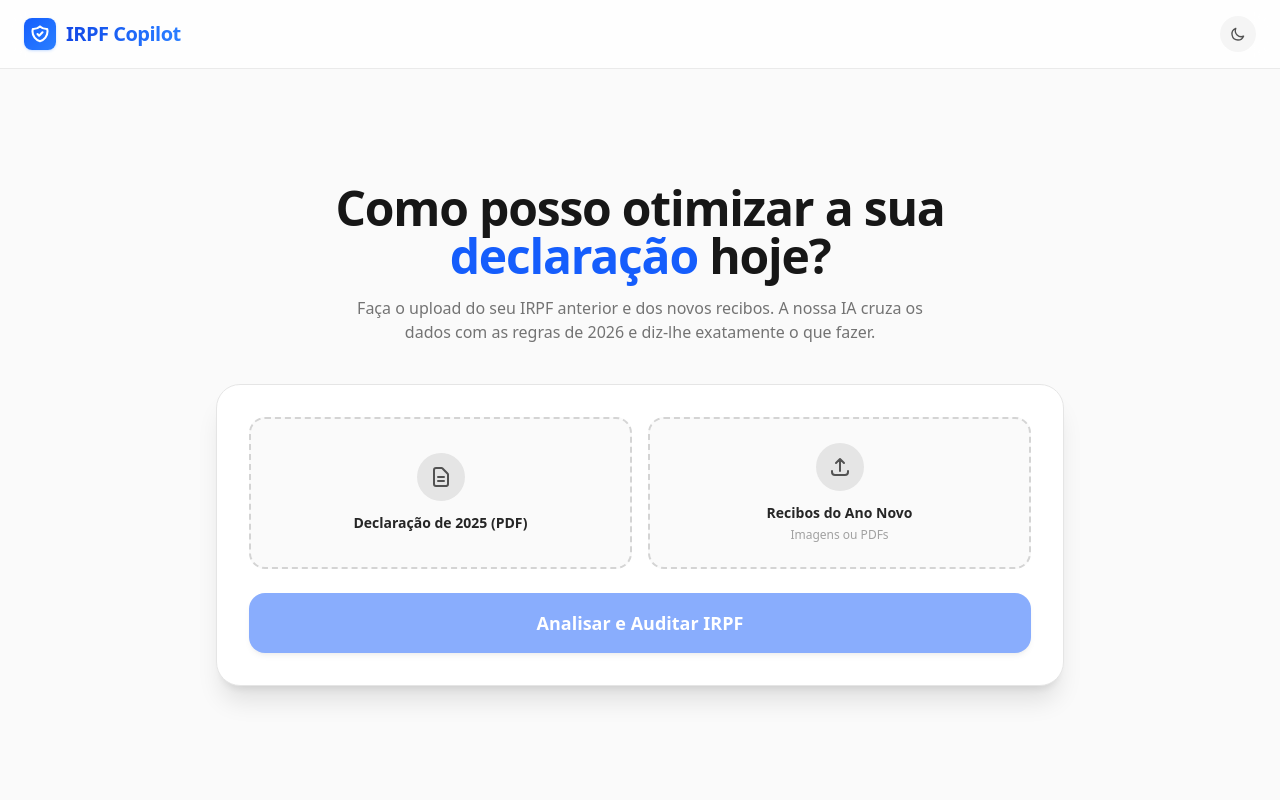
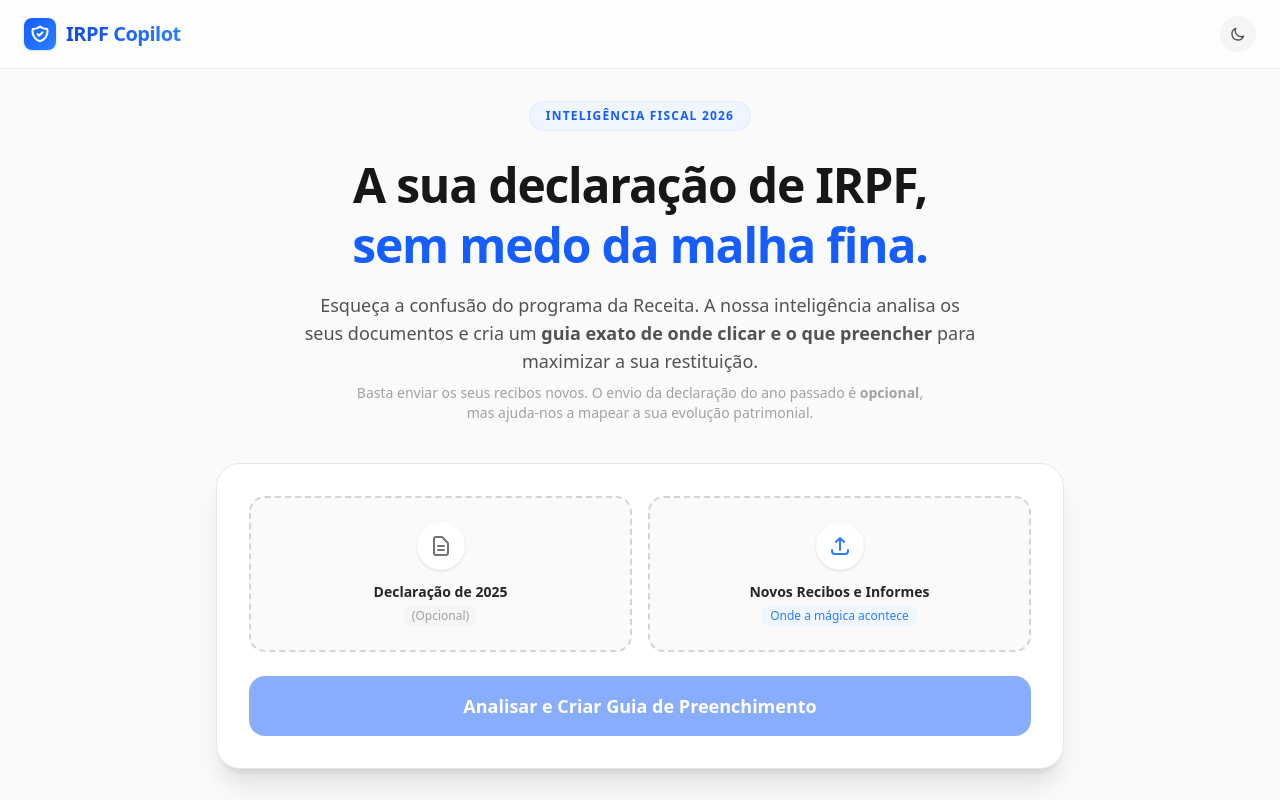
Before and after one commit to jefheee/irpf-copilot, a Next.js app: page / in a window 1280 px wide. Built offline with nearby package versions, Linux system fonts and the light colour scheme.

Commit message:
Revise chat assistant introduction and UI elements on Home page for improved clarity and user engagement; update file upload prompts and enhance visual styling to align with 2026 tax guidelines.

```diff
--- a/src/app/page.tsx
+++ b/src/app/page.tsx
@@ -112,7 +112,7 @@ export default function Home() {
         setResult(data as ExtractedData);
         setChatMessages([{
           role: 'assistant',
-          content: 'Olá! Já auditei os seus documentos com base nas **novas regras de 2026**. \n\nNo menu lateral, criei as suas **Ações Pendentes**. Clique em qualquer uma delas e eu dou-lhe o passo a passo exato de preenchimento, ou pergunte o que quiser aqui no chat!',
+          content: 'Olá! Sou o seu Consultor Tributário Pessoal. 🎉\n\nJá analisei tudo o que me enviou e cruzei com as novas regras de 2026 da Receita Federal. Preparei o seu **Plano de Ação** ali no menu lateral para garantir a sua maior restituição possível.\n\nClique em qualquer tarefa para eu lhe mostrar exatamente onde clicar, ou pergunte-me qualquer dúvida!',
           isNew: true
         }]);
       } else {
@@ -266,14 +266,20 @@ export default function Home() {
         </div>
       </header>
 
-      {/* ESTADO 1: TELA INICIAL LIMPA (ESTILO CANVA/GOOGLE) */}
-      {!result && (
+{/* ESTADO 1: TELA INICIAL COM ALMA E PROPÓSITO */}
+{!result && (
         <div className="flex-1 flex flex-col items-center justify-center p-6 animate-slide-up w-full max-w-4xl mx-auto overflow-y-auto">
-          <h2 className="text-4xl sm:text-5xl font-extrabold text-center text-neutral-900 dark:text-white mb-4 tracking-tight">
-            Como posso otimizar a sua <span className="text-blue-600 dark:text-blue-400">declaração</span> hoje?
+          <div className="bg-blue-50 dark:bg-blue-900/20 text-blue-600 dark:text-blue-400 px-4 py-1.5 rounded-full text-xs font-bold uppercase tracking-widest mb-6 border border-blue-100 dark:border-blue-800/30">
+            Inteligência Fiscal 2026
+          </div>
+          <h2 className="text-4xl sm:text-5xl font-extrabold text-center text-neutral-900 dark:text-white mb-4 tracking-tight leading-tight">
+            A sua declaração de IRPF, <br/><span className="text-blue-600 dark:text-blue-400">sem medo da malha fina.</span>
           </h2>
-          <p className="text-neutral-500 dark:text-zinc-400 text-center mb-10 max-w-xl">
-            Faça o upload do seu IRPF anterior e dos novos recibos. A nossa IA cruza os dados com as regras de 2026 e diz-lhe exatamente o que fazer.
+          <p className="text-neutral-600 dark:text-zinc-400 text-center mb-2 max-w-2xl text-lg">
+            Esqueça a confusão do programa da Receita. A nossa inteligência analisa os seus documentos e cria um <strong>guia exato de onde clicar e o que preencher</strong> para maximizar a sua restituição.
+          </p>
+          <p className="text-neutral-400 dark:text-zinc-500 text-center mb-10 max-w-xl text-sm">
+            Basta enviar os seus recibos novos. O envio da declaração do ano passado é <strong>opcional</strong>, mas ajuda-nos a mapear a sua evolução patrimonial.
           </p>
 
           <div className="w-full bg-white dark:bg-zinc-900 border border-neutral-200 dark:border-zinc-800 rounded-3xl shadow-xl p-8 space-y-6">
@@ -281,22 +287,23 @@ export default function Home() {
               <div className={`border-2 border-dashed rounded-2xl p-6 text-center transition-colors flex flex-col items-center justify-center ${baseFile ? 'border-blue-500 bg-blue-50 dark:bg-blue-900/10' : 'border-neutral-300 dark:border-zinc-700 bg-neutral-50 dark:bg-zinc-800/50 hover:border-blue-400 cursor-pointer'}`}>
                 <input type="file" id="base-upload" className="hidden" onChange={handleBaseFileChange} accept="application/pdf,application/json" />
                 <label htmlFor="base-upload" className="cursor-pointer w-full flex flex-col items-center">
-                  <div className={`p-3 rounded-full mb-3 ${baseFile ? 'bg-blue-100 text-blue-600 dark:bg-blue-900 dark:text-blue-300' : 'bg-neutral-200 dark:bg-zinc-700 text-neutral-600 dark:text-zinc-300'}`}>
+                  <div className={`p-3 rounded-full mb-3 ${baseFile ? 'bg-blue-100 text-blue-600 dark:bg-blue-900 dark:text-blue-300' : 'bg-white dark:bg-zinc-800 shadow-sm text-neutral-500 dark:text-zinc-400'}`}>
                     <svg className="w-6 h-6" fill="none" stroke="currentColor" viewBox="0 0 24 24"><path strokeLinecap="round" strokeLinejoin="round" strokeWidth="2" d="M9 12h6m-6 4h6m2 5H7a2 2 0 01-2-2V5a2 2 0 012-2h5.586a1 1 0 01.707.293l5.414 5.414a1 1 0 01.293.707V19a2 2 0 01-2 2z" /></svg>
                   </div>
-                  <span className="font-semibold text-sm text-neutral-800 dark:text-zinc-200">{baseFile ? 'Declaração Anexada' : 'Declaração de 2025 (PDF)'}</span>
-                  {baseFile && <span className="text-xs text-blue-600 mt-1 line-clamp-1 max-w-[200px]">{baseFile.name}</span>}
+                  <span className="font-semibold text-sm text-neutral-800 dark:text-zinc-200">{baseFile ? 'Declaração Anexada' : 'Declaração de 2025'}</span>
+                  <span className="text-xs text-neutral-400 mt-1 font-medium bg-neutral-100 dark:bg-zinc-800 px-2 py-0.5 rounded-md">(Opcional)</span>
+                  {baseFile && <span className="text-xs text-blue-600 mt-2 line-clamp-1 max-w-[200px]">{baseFile.name}</span>}
                 </label>
               </div>
 
               <div className={`border-2 border-dashed rounded-2xl p-6 text-center transition-colors flex flex-col items-center justify-center ${receiptFiles.length > 0 ? 'border-blue-500 bg-blue-50 dark:bg-blue-900/10' : 'border-neutral-300 dark:border-zinc-700 bg-neutral-50 dark:bg-zinc-800/50 hover:border-blue-400 cursor-pointer'}`}>
                 <input type="file" id="receipts-upload" className="hidden" onChange={handleReceiptsChange} accept="image/*,application/pdf" multiple />
                 <label htmlFor="receipts-upload" className="cursor-pointer w-full flex flex-col items-center">
-                  <div className={`p-3 rounded-full mb-3 ${receiptFiles.length > 0 ? 'bg-blue-100 text-blue-600 dark:bg-blue-900 dark:text-blue-300' : 'bg-neutral-200 dark:bg-zinc-700 text-neutral-600 dark:text-zinc-300'}`}>
+                  <div className={`p-3 rounded-full mb-3 ${receiptFiles.length > 0 ? 'bg-blue-100 text-blue-600 dark:bg-blue-900 dark:text-blue-300' : 'bg-white dark:bg-zinc-800 shadow-sm text-blue-500 dark:text-blue-400'}`}>
                     <svg className="w-6 h-6" fill="none" stroke="currentColor" viewBox="0 0 24 24"><path strokeLinecap="round" strokeLinejoin="round" strokeWidth="2" d="M4 16v1a3 3 0 003 3h10a3 3 0 003-3v-1m-4-8l-4-4m0 0L8 8m4-4v12" /></svg>
                   </div>
-                  <span className="font-semibold text-sm text-neutral-800 dark:text-zinc-200">{receiptFiles.length > 0 ? `${receiptFiles.length} Ficheiro(s) Anexado(s)` : 'Recibos do Ano Novo'}</span>
-                  {receiptFiles.length === 0 && <span className="text-xs text-neutral-400 mt-1">Imagens ou PDFs</span>}
+                  <span className="font-semibold text-sm text-neutral-800 dark:text-zinc-200">{receiptFiles.length > 0 ? `${receiptFiles.length} Ficheiro(s) Anexado(s)` : 'Novos Recibos e Informes'}</span>
+                  <span className="text-xs text-blue-500 mt-1 font-medium bg-blue-50 dark:bg-blue-900/20 px-2 py-0.5 rounded-md">Onde a mágica acontece</span>
                 </label>
               </div>
             </div>
@@ -304,14 +311,14 @@ export default function Home() {
             <button
               onClick={handleUpload}
               disabled={(!baseFile && receiptFiles.length === 0) || loading}
-              className="w-full bg-blue-600 text-white py-4 rounded-2xl font-bold text-lg hover:bg-blue-700 disabled:opacity-50 disabled:cursor-not-allowed transition-all shadow-md flex justify-center items-center gap-2"
+              className="w-full bg-blue-600 text-white py-4 rounded-2xl font-bold text-lg hover:bg-blue-700 hover:shadow-lg disabled:opacity-50 disabled:cursor-not-allowed transition-all flex justify-center items-center gap-2"
             >
               {loading ? (
                 <>
                   <svg className="animate-spin h-5 w-5" fill="none" viewBox="0 0 24 24"><circle className="opacity-25" cx="12" cy="12" r="10" stroke="currentColor" strokeWidth="4"></circle><path className="opacity-75" fill="currentColor" d="M4 12a8 8 0 018-8V0C5.373 0 0 5.373 0 12h4zm2 5.291A7.962 7.962 0 014 12H0c0 3.042 1.135 5.824 3 7.938l3-2.647z"></path></svg>
-                  A analisar documentos...
+                  A analisar os seus documentos...
                 </>
-              ) : 'Analisar e Auditar IRPF'}
+              ) : 'Analisar e Criar Guia de Preenchimento'}
             </button>
           </div>
         </div>
@@ -367,19 +374,33 @@ export default function Home() {
             {/* CONTEÚDO DO CHAT (O "display: hidden" garante que a IA não esquece a digitação) */}
             <div className={`flex-1 flex flex-col w-full h-full relative ${activeTab === 'assistant' ? 'flex' : 'hidden'}`}>
 
-              {/* O Chat em si */}
-              <div className="flex-1 overflow-y-auto px-4 md:px-10 pt-20 pb-32 space-y-6 custom-scrollbar scroll-smooth">
+{/* O Chat em si COM AVATARES */}
+<div className="flex-1 overflow-y-auto px-4 md:px-10 pt-20 pb-32 space-y-6 custom-scrollbar scroll-smooth">
                 {chatMessages.map((msg, i) => (
-                  <div key={i} className={`flex animate-message ${msg.role === 'user' ? 'justify-end' : 'justify-start'}`}>
-                    <div className={`max-w-[85%] md:max-w-[75%] p-5 rounded-3xl text-sm shadow-sm ${msg.role === 'user' ? 'bg-neutral-900 text-white dark:bg-zinc-200 dark:text-zinc-900 rounded-br-sm' : 'bg-white border border-neutral-200 dark:bg-zinc-900 dark:border-zinc-800 text-neutral-800 dark:text-neutral-200 rounded-bl-sm'}`}>
+                  <div key={i} className={`flex animate-message gap-3 ${msg.role === 'user' ? 'justify-end flex-row-reverse' : 'justify-start'}`}>
+
+                    {/* Avatar */}
+                    <div className={`w-8 h-8 rounded-full flex-shrink-0 flex items-center justify-center shadow-sm mt-1 ${msg.role === 'user' ? 'bg-neutral-200 dark:bg-zinc-700 text-neutral-500 dark:text-zinc-400' : 'bg-gradient-to-br from-blue-600 to-blue-500 text-white'}`}>
+                      {msg.role === 'user' ? (
+                        <svg className="w-5 h-5" fill="none" stroke="currentColor" viewBox="0 0 24 24"><path strokeLinecap="round" strokeLinejoin="round" strokeWidth="2" d="M16 7a4 4 0 11-8 0 4 4 0 018 0zM12 14a7 7 0 00-7 7h14a7 7 0 00-7-7z" /></svg>
+                      ) : (
+                        <svg className="w-5 h-5" fill="none" stroke="currentColor" viewBox="0 0 24 24"><path strokeLinecap="round" strokeLinejoin="round" strokeWidth="2" d="M9 12l2 2 4-4m5.618-4.016A11.955 11.955 0 0112 2.944a11.955 11.955 0 01-8.618 3.04A12.02 12.02 0 003 9c0 5.591 3.824 10.29 9 11.622 5.176-1.332 9-6.03 9-11.622 0-1.042-.133-2.052-.382-3.016z" /></svg>
+                      )}
+                    </div>
+
+                    {/* Balão de Mensagem */}
+                    <div className={`max-w-[80%] md:max-w-[70%] p-5 rounded-3xl text-sm shadow-sm ${msg.role === 'user' ? 'bg-neutral-900 text-white dark:bg-zinc-200 dark:text-zinc-900 rounded-tr-sm' : 'bg-white border border-neutral-200 dark:bg-zinc-900 dark:border-zinc-800 text-neutral-800 dark:text-neutral-200 rounded-tl-sm'}`}>
                       {msg.isNew && msg.role === 'assistant' ? <TypewriterText text={msg.content} /> : <FormattedText text={msg.content} />}
                     </div>
                   </div>
                 ))}
 
                 {isChatLoading && (
-                  <div className="flex justify-start animate-message">
-                    <div className="bg-white border border-neutral-200 dark:bg-zinc-900 dark:border-zinc-800 p-4 rounded-3xl rounded-bl-sm w-20 h-12 flex items-center justify-center gap-1.5 shadow-sm">
+                  <div className="flex justify-start gap-3 animate-message">
+                    <div className="w-8 h-8 rounded-full bg-gradient-to-br from-blue-600 to-blue-500 text-white flex flex-shrink-0 items-center justify-center shadow-sm mt-1">
+                       <svg className="w-5 h-5" fill="none" stroke="currentColor" viewBox="0 0 24 24"><path strokeLinecap="round" strokeLinejoin="round" strokeWidth="2" d="M9 12l2 2 4-4m5.618-4.016A11.955 11.955 0 0112 2.944a11.955 11.955 0 01-8.618 3.04A12.02 12.02 0 003 9c0 5.591 3.824 10.29 9 11.622 5.176-1.332 9-6.03 9-11.622 0-1.042-.133-2.052-.382-3.016z" /></svg>
+                    </div>
+                    <div className="bg-white border border-neutral-200 dark:bg-zinc-900 dark:border-zinc-800 p-4 rounded-3xl rounded-tl-sm w-20 h-12 flex items-center justify-center gap-1.5 shadow-sm">
                       <span className="w-2.5 h-2.5 bg-blue-500 rounded-full animate-bounce"></span>
                       <span className="w-2.5 h-2.5 bg-blue-500 rounded-full animate-bounce" style={{animationDelay: '0.15s'}}></span>
                       <span className="w-2.5 h-2.5 bg-blue-500 rounded-full animate-bounce" style={{animationDelay: '0.3s'}}></span>
```
